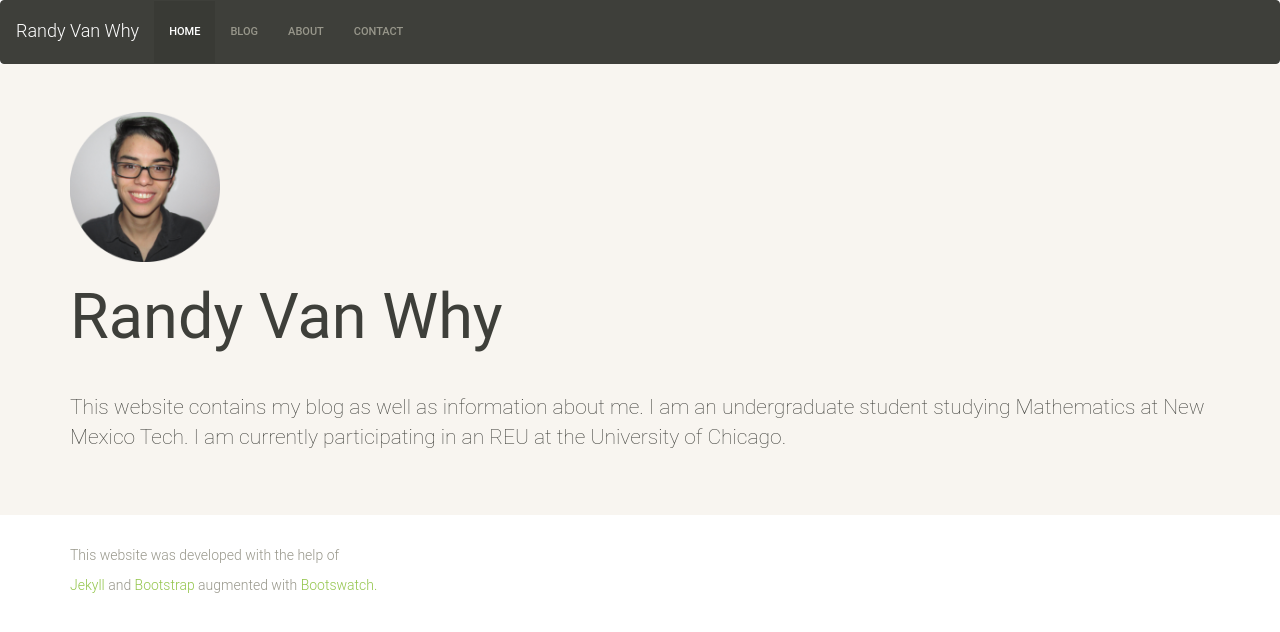
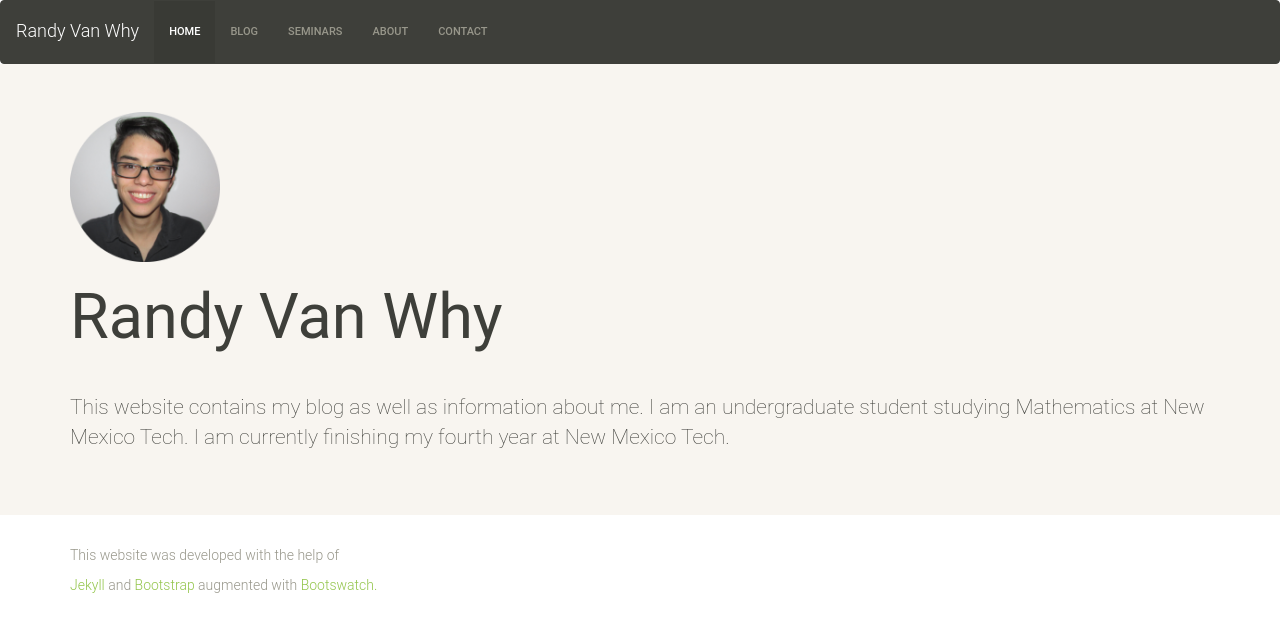
Before and after one commit to rvanwhy/rvanwhy.github.io, a Jekyll site: the page built from 00-index.md, in a window 1280 px wide. Shown: the top 632 px of the page. Built offline with Jekyll 4.4.1, drawn with Linux system fonts in a browser that asks for light colours; nearby versions of some CDN libraries.

Commit message:
ADD: Added the seminar page

```diff
--- a/index.html
+++ b/00-index.md
@@ -11,6 +12,6 @@ title: Randy's Blog
     <h1>Randy Van Why</h1>
     <hr>
     <p>This website contains my blog as well as information about me. I am an undergraduate student studying Mathematics at New Mexico Tech. I am currently
-     participating in an REU at the University of Chicago.</p>
+     finishing my fourth year at New Mexico Tech.</p>
   </div>
 </div>
--- a/_includes/nav.html
+++ b/_includes/nav.html
@@ -10,10 +10,14 @@
   </div>
   <div id="navbar" class="collapse navbar-collapse">
     <ul class="nav navbar-nav">
-      <li {% if include.param == 'home' %} class="active" {% endif %}><a href="index.html">Home</a></li>
-      <li {% if include.param == 'blog' %} class="active" {% endif %}><a href="blog.html">Blog</a></li>
-      <li {% if include.param == 'about' %} class="active" {% endif %}><a href="about.html">About</a></li>
-      <li {% if include.param == 'contact' %} class="active" {% endif %}><a href="contact.html">Contact</a></li>
+
+      {% for node in site.pages %}
+        {% if page.url == node.url %}
+          <li class="active"><a href="{{node.url}}" class="active">{{node.current}}</a></li>
+	{% else %}
+          <li><a href="{{node.url}}">{{node.current}}</a></li>
+	{% endif %}
+      {% endfor %}
     </ul>
   </div><!--/.nav-collapse -->
 </div>
```
Also changed, not shown: other parts of 00-index.md (+1 -0 lines), 01-blog.md (renamed from blog.html, +3 -0 lines), 02-seminars.md (added, +90 -0 lines), 03-about.md (renamed from about.html, +2 -1 lines), 04-contact.md (renamed from contact.html, +2 -0 lines), _config.yml (line endings or trailing spaces), 3 other files.
